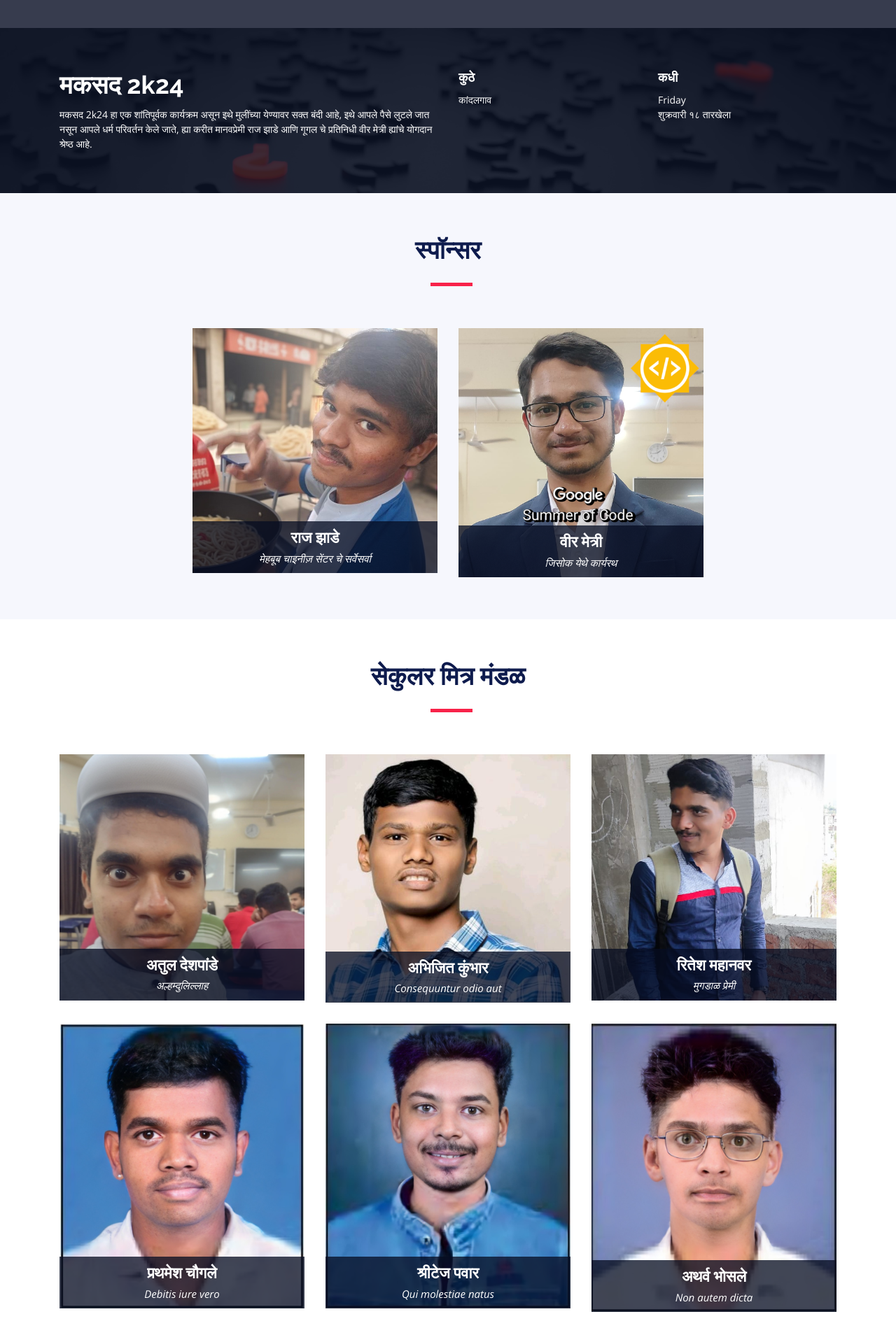
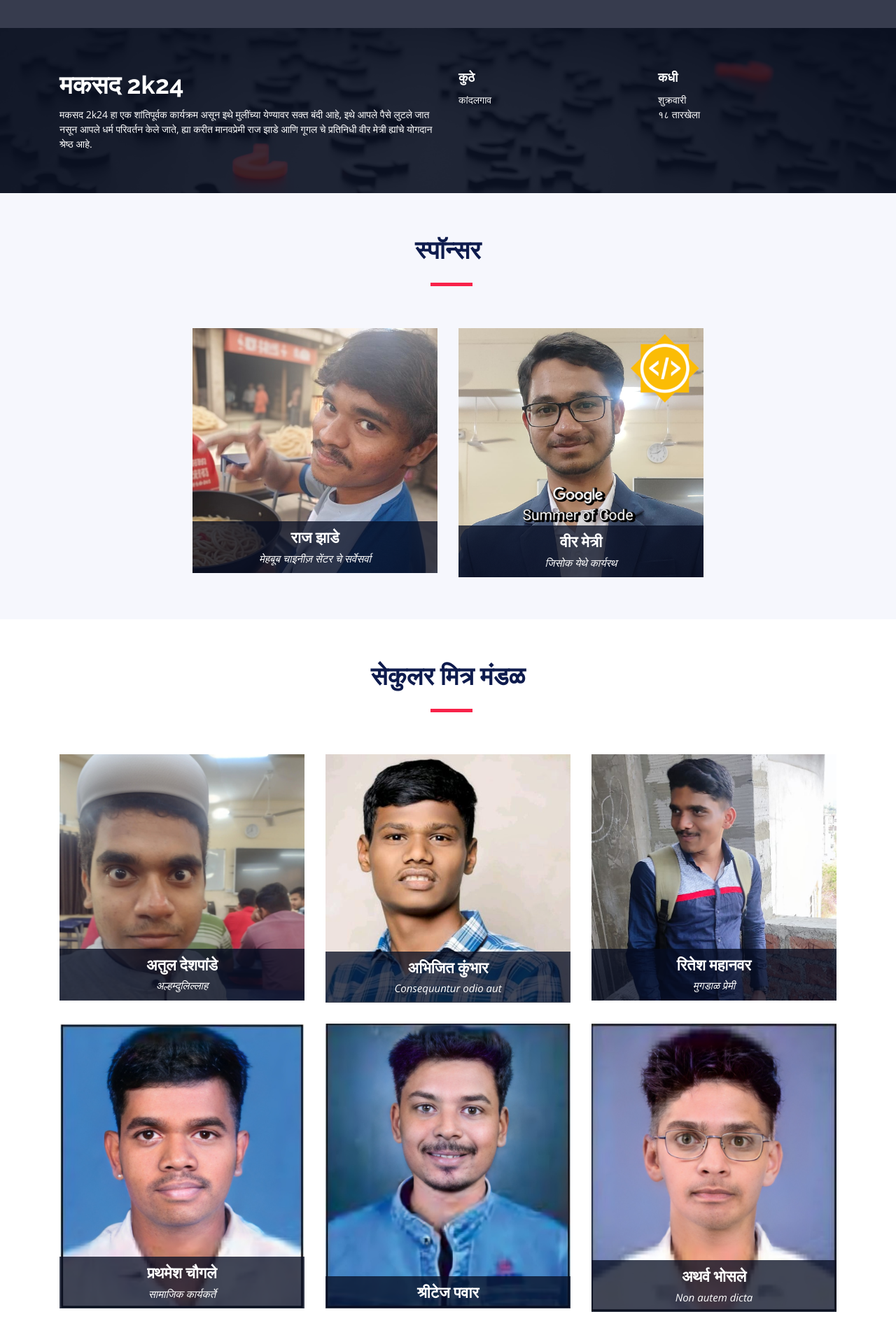
Before and after one commit to Guru9699/event, a plain HTML site: page index.html in a window 1280 px wide. Shown: the part 760-2668 px from the top of the page at 70% size. Drawn offline with nearby package versions, Linux system fonts and the light colour scheme.

Commit message:
Update index.html

```diff
--- a/index.html
+++ b/index.html
@@ -95,7 +95,7 @@
           </div>
           <div class="col-lg-3">
             <h3>कधी</h3>
-            <p>Friday<br>शुक्रवारी १८ तारखेला</p>
+            <p>शुक्रवारी<br>१८ तारखेला</p>
           </div>
         </div>
       </div>
@@ -208,7 +208,7 @@
               <img src="img/speakers/4.png" alt="Speaker 4" class="img-fluid">
               <div class="details">
                 <h3><a href="speaker-details.html">प्रथमेश चौगले</a></h3>
-                <p>Debitis iure vero</p>
+                <p>सामाजिक कार्यकर्ते</p>
                 <div class="social">
                   <!-- <a href=""><i class="fa fa-twitter"></i></a>
                   <a href=""><i class="fa fa-facebook"></i></a>
@@ -223,7 +223,7 @@
               <img src="img/speakers/5.png" alt="Speaker 5" class="img-fluid">
               <div class="details">
                 <h3><a href="speaker-details.html">श्रीटेज पवार</a></h3>
-                <p>Qui molestiae natus</p>
+                <p></p>
                 <div class="social">
                   <!-- <a href=""><i class="fa fa-twitter"></i></a>
                   <a href=""><i class="fa fa-facebook"></i></a>
@@ -260,7 +260,7 @@
         <div class="row justify-content-center"> <!-- Centering the images -->
           <div class="col-lg-4 col-md-6">
             <div class="speaker text-center"> <!-- Added 'text-center' class -->
-              <img src="img/supporters/1.png" class="img-fluid" alt="Speaker 1">
+              <img src="img/supporters/3.png" class="img-fluid" alt="Speaker 1">
               <div class="details">
                 <h3><a href="speaker-details.html">उत्कर्ष कुलकर्णी <br></a></h3>
                 <p>जेनझी कार्यकर्ते</p>
```
